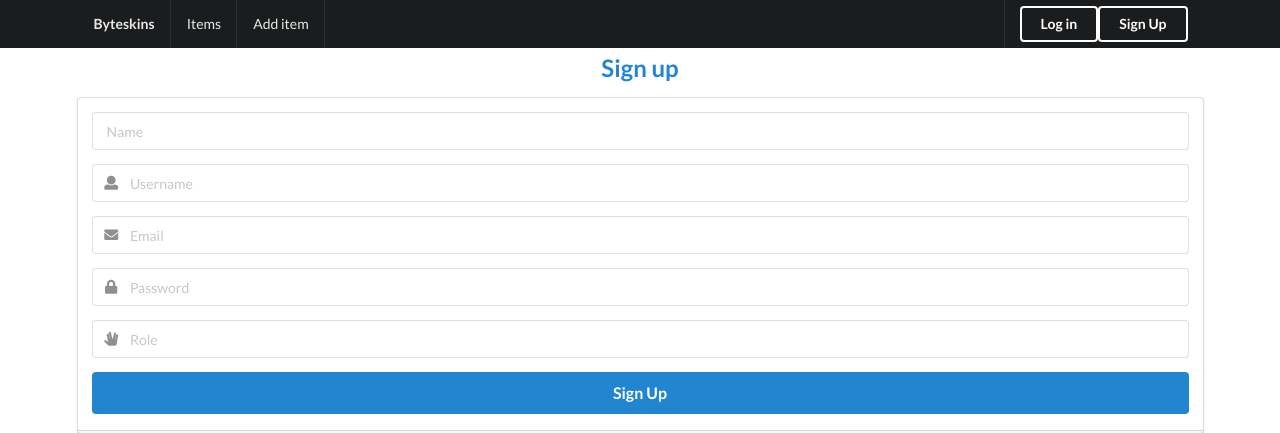
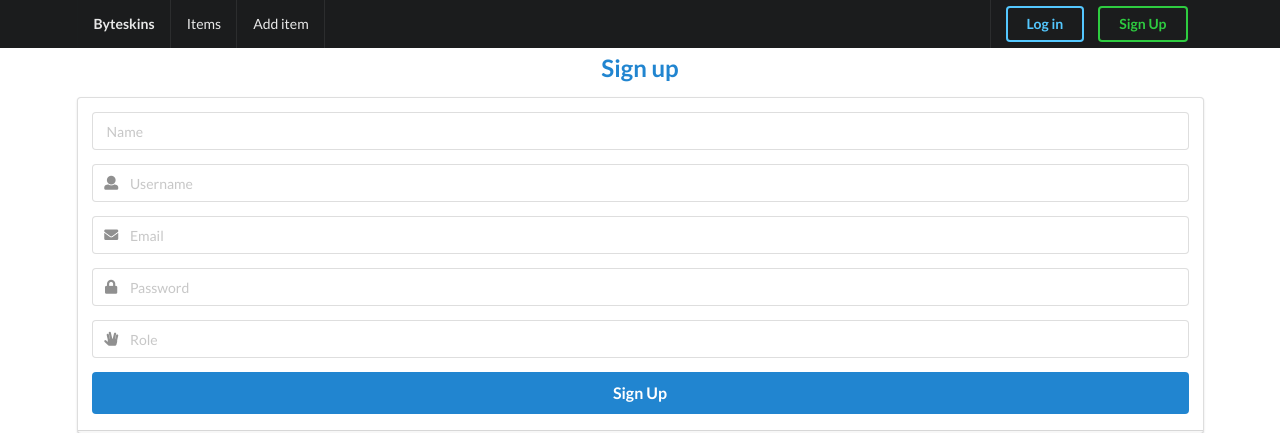
Before and after one commit to k0tix/tsoha-projekti, a Flask app: page /auth/register in a window 1280 px wide. Shown: the top 433 px of the page. Run offline with Flask 2, Linux system fonts and the light colour scheme; some libraries are stand-ins or nearby versions.

Commit message:
style changes

```diff
--- a/application/templates/layout.html
+++ b/application/templates/layout.html
@@ -20,13 +20,13 @@
 			{% if current_user.is_authenticated %}
 				<div class="right item">
 					<a style="padding-right: 1em" href="{{ url_for('user_index', user_username=current_user.username) }}"><i class="big user circle icon"></i>{{ current_user.name }}</a>
-					<a class="ui red button" href="{{ url_for('auth_logout') }}">Logout</a>
+					<a class="ui inverted red button" href="{{ url_for('auth_logout') }}">Logout</a>
 				</div>
 
 			{% else %}
 				<div class="right item">
-					<a class="ui inverted button" href="{{ url_for('auth_login') }}">Log in</a>
-					<a class="ui inverted button" href="{{ url_for('auth_register') }}">Sign Up</a>
+					<a style="margin-right: 1em" class="ui inverted blue button" href="{{ url_for('auth_login') }}">Log in</a>
+					<a class="ui inverted green button" href="{{ url_for('auth_register') }}">Sign Up</a>
 				</div>
         	{% endif %}
 		</div>
```
